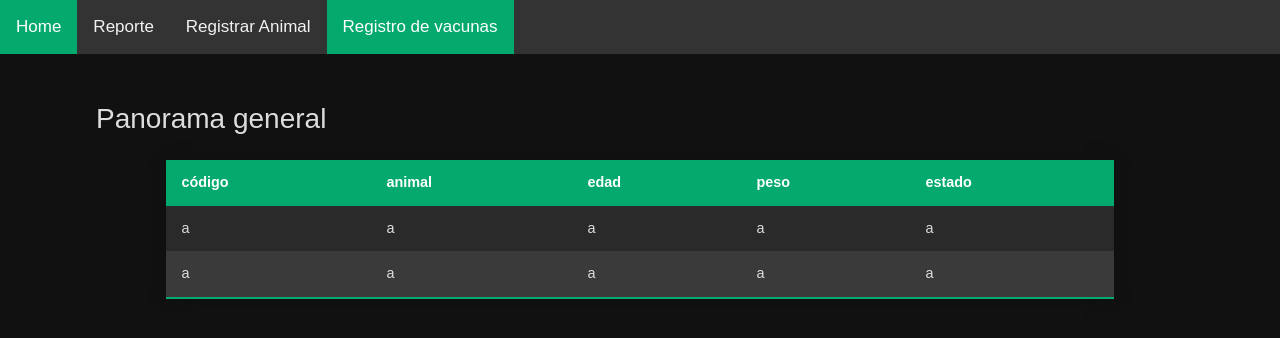
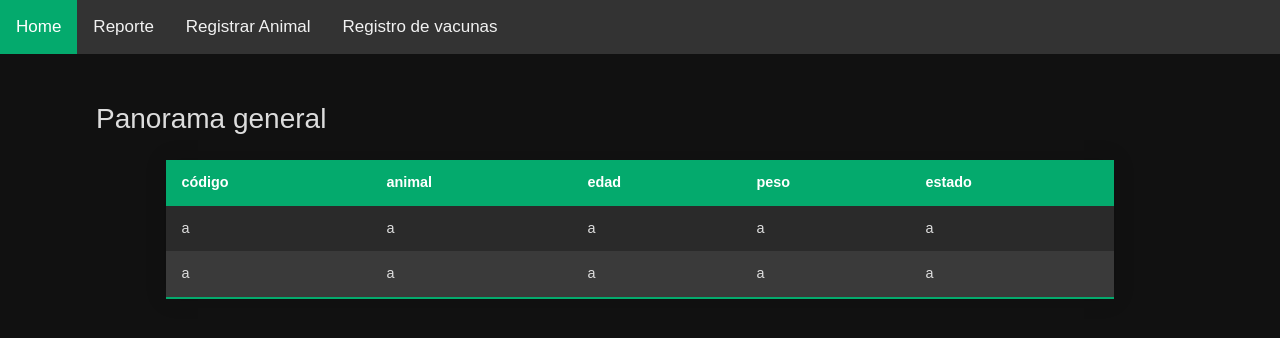
Before and after one commit to Gabrielbello19/Proyecto-granja, a PHP site: page / in a window 1280 px wide. Shown: the top 338 px of the page. Run offline with PHP 8.4, Linux system fonts and the light colour scheme.

Commit message:
asdasdads

```diff
--- a/vista/modulos/main/dashboard.php
+++ b/vista/modulos/main/dashboard.php
@@ -13,7 +13,8 @@
             <a href="index.php?pagina=inicio" class="active">Home</a>
             <a href="index.php?pagina=reportes">Reporte</a>
             <a href="index.php?pagina=registro-animal" >Registrar Animal</a>
-            <a href="index.php?pagina=vacunacion" class="active">Registro de vacunas</a>
+            <a href="index.php?pagina=vacunacion">Registro de vacunas</a>
+        </div>
         </div>
         <div class="container-fluid p-5">
             <h3 class="ps-5">Panorama general</h3>
--- a/vista/modulos/main/registro_animal.php
+++ b/vista/modulos/main/registro_animal.php
@@ -13,7 +13,8 @@
             <a href="index.php?pagina=inicio">Home</a>
             <a href="index.php?pagina=reportes">Reporte</a>
             <a href="index.php?pagina=registro-animal" class="active">Registrar Animal</a>
-            <a href="index.php?pagina=vacunacion" class="active">Registro de vacunas</a>
+            <a href="index.php?pagina=vacunacion">Registro de vacunas</a>
+        </div>
         <div class="container-fluid p-5">
             <h3 class="ps-5">Registrar animal</h3>
             <div class="card p-5 bg-dark text-white">
--- a/vista/modulos/main/reporte.php
+++ b/vista/modulos/main/reporte.php
@@ -13,7 +13,8 @@
             <a href="index.php?pagina=inicio">Home</a>
             <a href="index.php?pagina=reportes" class="active">Reporte</a>
             <a href="index.php?pagina=registro-animal" >Registrar Animal</a>
-            <a href="index.php?pagina=vacunacion" class="active">Registro de vacunas</a>
+            <a href="index.php?pagina=vacunacion">Registro de vacunas</a>
+        </div>
         <div class="container-fluid p-5">
             <h3 class="ps-5">Crear Reporte</h3>
             <div class="card p-5 bg-dark text-white">
--- a/vista/modulos/main/vacunacion.php
+++ b/vista/modulos/main/vacunacion.php
@@ -12,8 +12,9 @@
         <div class="topnav">
             <a href="index.php?pagina=inicio">Home</a>
             <a href="index.php?pagina=reportes">Reporte</a>
-            <a href="index.php?pagina=registro-animal" class="active">Registrar Animal</a>
+            <a href="index.php?pagina=registro-animal">Registrar Animal</a>
             <a href="index.php?pagina=vacunacion" class="active">Registro de vacunas</a>
+        </div>
         <div class="container-fluid p-5">
             <h3 class="ps-5">Registro de vacunas</h3>
             <div class="card p-5 bg-dark text-white">
```
